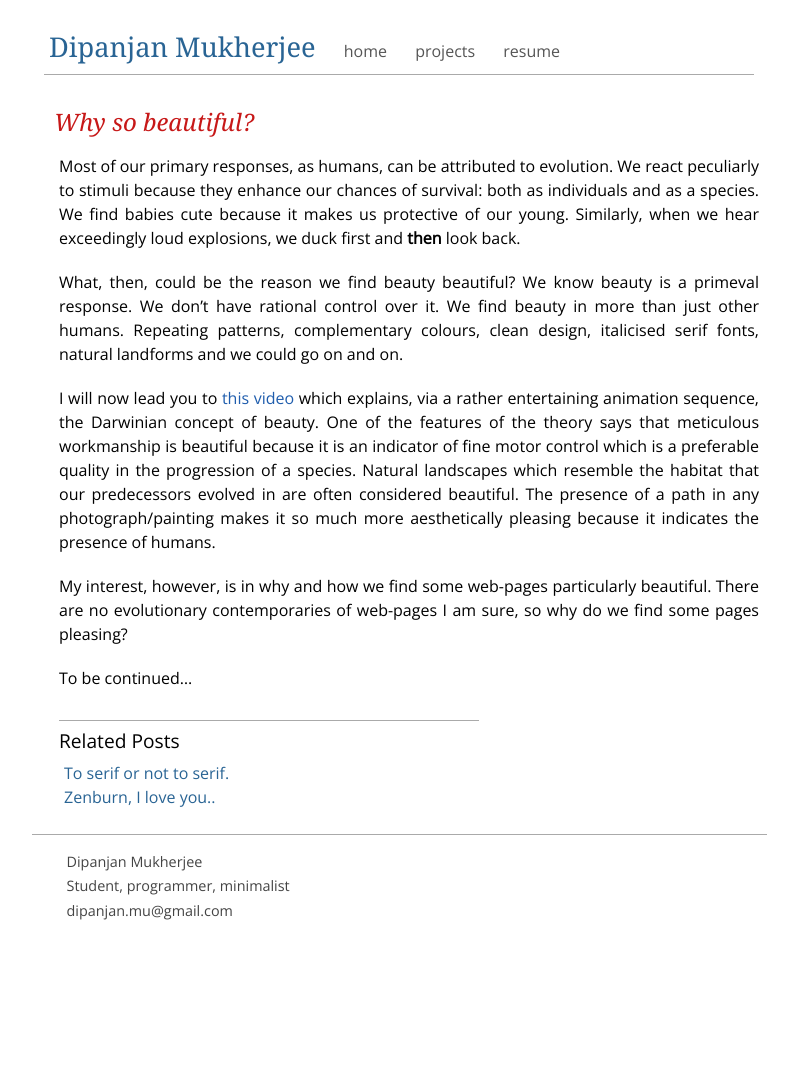
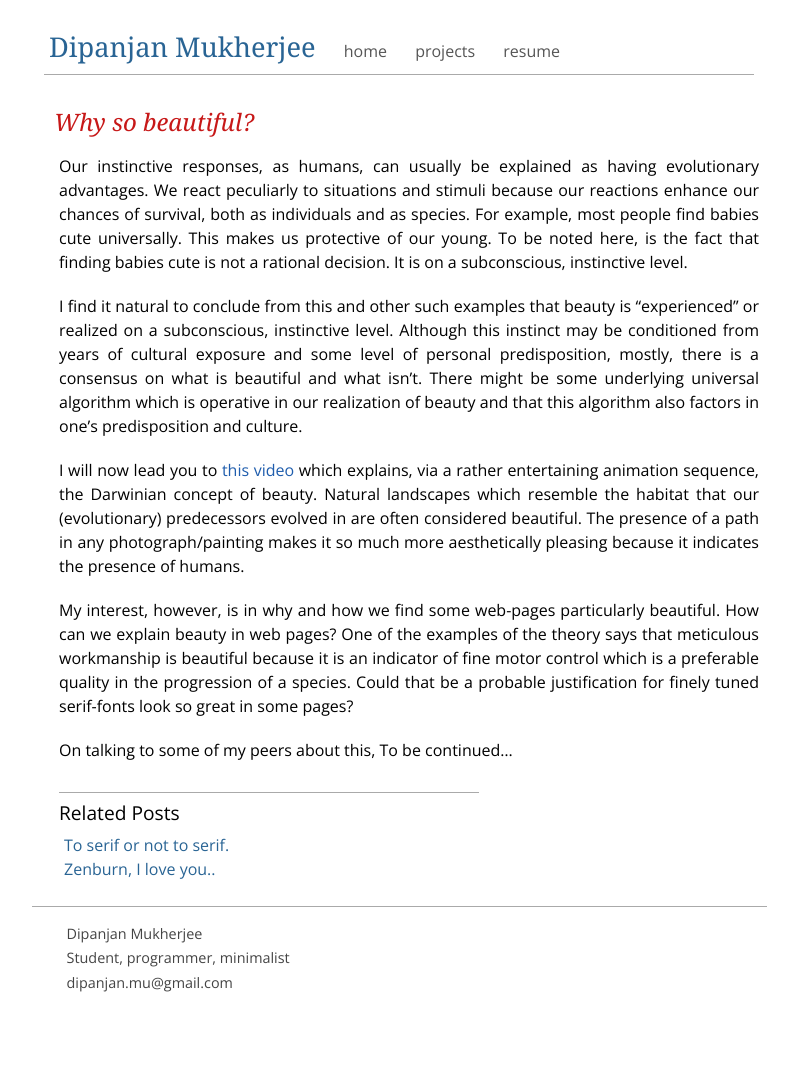
Before and after one commit to dmukhg/dmukhg.github.com, a Jekyll site: the page built from _posts/2012-01-12-why-so-beautiful.markdown, in a window 1280 px wide. Shown: the whole page, without its empty margins (241-1039 px from the left). Built offline with Jekyll 4.4.1, drawn with Linux system fonts in a browser that asks for light colours; Markdown is read by kramdown in place of the engine named in the settings; before the commit the page ends 993 px from its top, so only the background shows below that.

Commit message:
updating and pedanticising: why so beautiful
Signed-off-by: Dipanjan Mukherjee <dipanjan.mu@gmail.com>

```diff
--- a/_posts/2012-01-12-why-so-beautiful.markdown
+++ b/_posts/2012-01-12-why-so-beautiful.markdown
@@ -6,14 +6,15 @@ snip: A theoretical exploration of evolutionary and psychological reasons justif
 
 ###{{ page.title }}
 
-Most of our primary responses, as humans, can be attributed to evolution.  We react peculiarly to stimuli because they enhance our chances of survival: both as individuals and as a species.  We find babies cute because it makes us protective of our young.  Similarly, when we hear exceedingly loud explosions, we duck first and **then** look back.
+Our instinctive responses, as humans, can usually be explained as having evolutionary advantages.  We react peculiarly to situations and stimuli because our reactions enhance our chances of survival, both as individuals and as species.  For example, most people find babies cute universally.  This makes us protective of our young.  To be noted here, is the fact that finding babies cute is not a rational decision.  It is on a subconscious, instinctive level.
 
-What, then, could be the reason we find beauty beautiful?  We know beauty is a primeval response.  We don't have rational control over it.  We find beauty in more than just other humans.   Repeating patterns, complementary colours,  clean design, italicised serif fonts, natural landforms and we could go on and on.
+I find it natural to conclude from this and other such examples that beauty is "experienced" or realized on a subconscious, instinctive level.  Although this instinct may be conditioned from years of cultural exposure and some level of personal predisposition, mostly, there is a consensus on what is beautiful and what isn't.  There might be some underlying universal algorithm which is operative in our realization of beauty and that this algorithm also factors in one's predisposition and culture.
 
-I will now lead you to [this video][1] which explains, via a rather entertaining animation sequence, the Darwinian concept of beauty.  One of the features of the theory says that meticulous workmanship is beautiful because it is an indicator of fine motor control which is a preferable quality in the progression of a species.  Natural landscapes which resemble the habitat that our predecessors evolved in are often considered beautiful.  The presence of a path in any photograph/painting makes it so much more aesthetically pleasing because it indicates the presence of humans.
+I will now lead you to [this video][1] which explains, via a rather entertaining animation sequence, the Darwinian concept of beauty.   Natural landscapes which resemble the habitat that our (evolutionary) predecessors evolved in are often considered beautiful.  The presence of a path in any photograph/painting makes it so much more aesthetically pleasing because it indicates the presence of humans.
 
-My interest, however, is in why and how we find some web-pages particularly beautiful.  There are no evolutionary contemporaries of web-pages I am sure, so why do we find some pages pleasing?
+My interest, however, is in why and how we find some web-pages particularly beautiful.  How can we explain beauty in web pages?  One of the examples of the theory says that meticulous workmanship is beautiful because it is an indicator of fine motor control which is a preferable quality in the progression of a species.  Could that be a probable justification for finely tuned serif-fonts look so great in some pages?
 
+On talking to some of my peers about this,
 To be continued...
 
 [1]: http://www.youtube.com/watch?v=PktUzdnBqWI
```
Also changed, not shown: _posts/.2012-03-05-to-serif-or-not-to-serif.markdown (added, +38 -0 lines).
